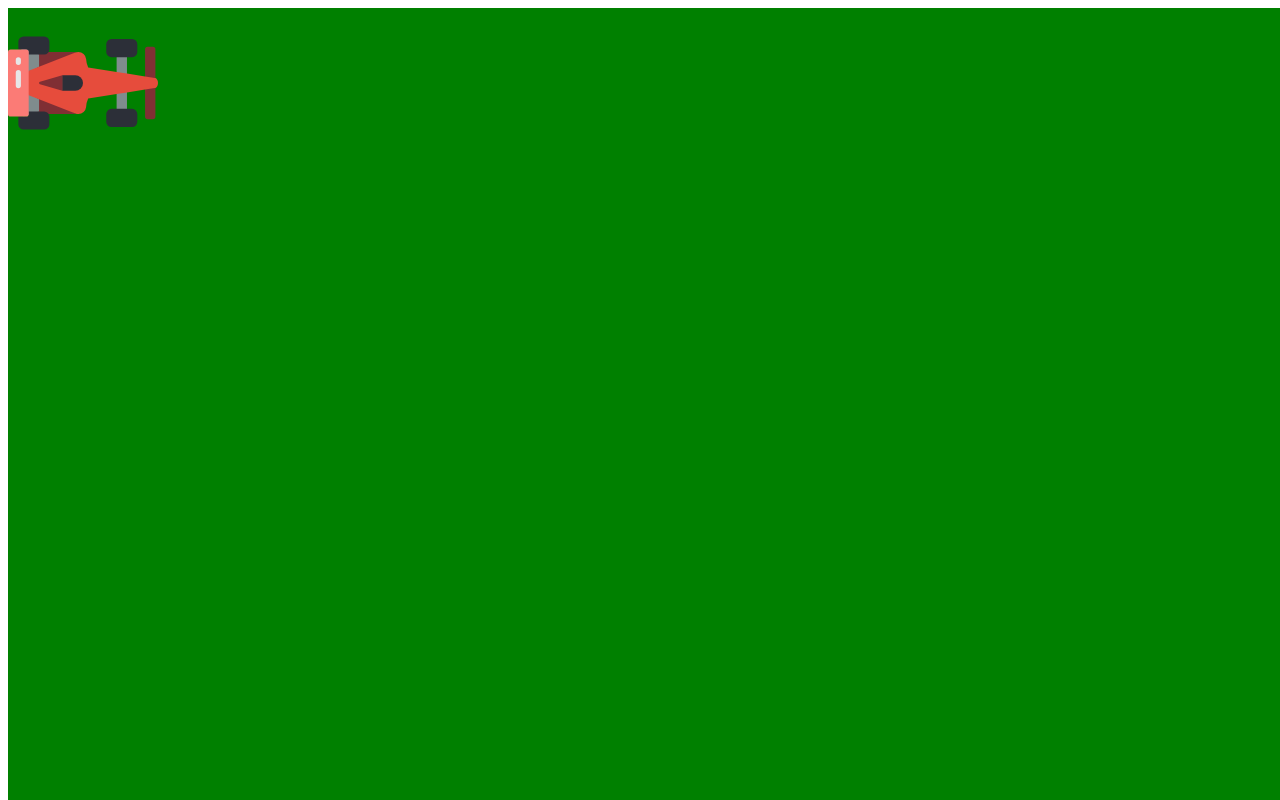
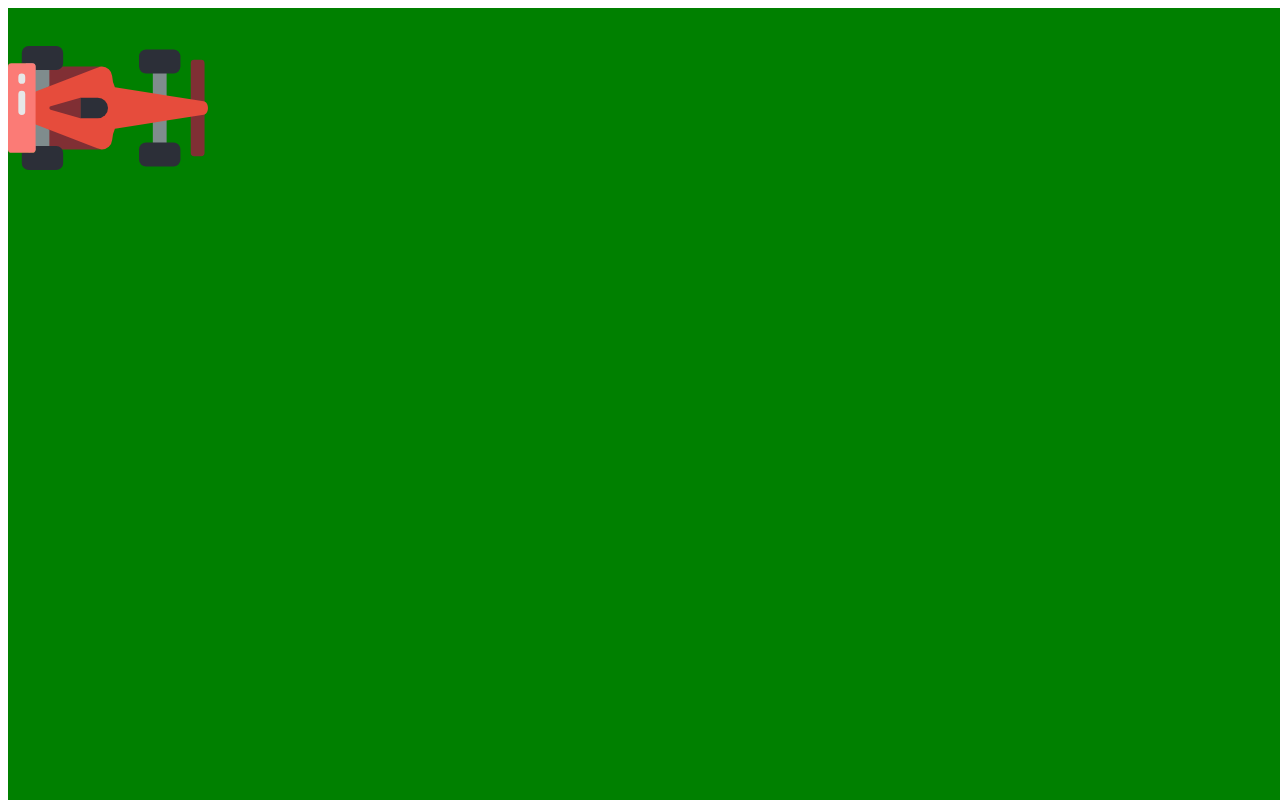
Before and after one commit to yahnbaron/driving-game, a website: page index.html in a window 1280 px wide. Shown: the top 800 px of the page. Drawn offline with Linux system fonts and the light colour scheme.

```diff
--- a/styles.css
+++ b/styles.css
@@ -5,6 +5,6 @@
 }
 
 img {
-  max-height: 150px;
-  max-width: 150px;
+  max-height: 200px;
+  max-width: 200px;
 }
```
